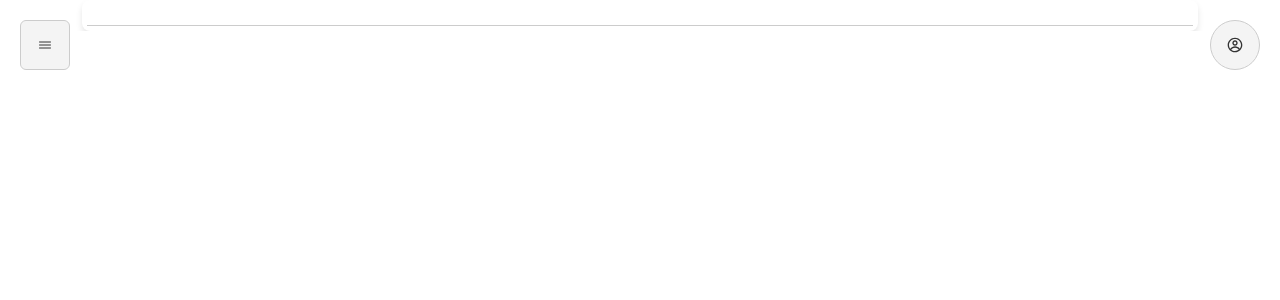
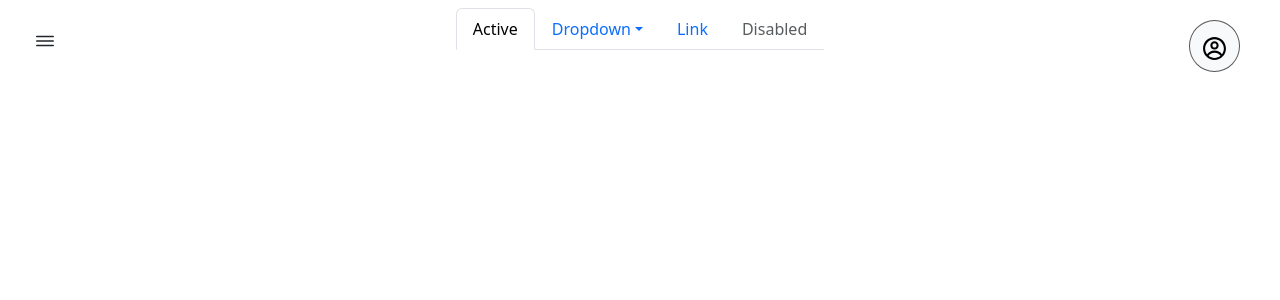
Before and after one commit to jithendra259/PERSONALISED-ASSISTANCE-FOR-AIR-QUALITY-INDEX-, a React (Create React App) app in the folder air_quality_index/: page /mainpage in a window 1280 px wide. Shown: the top 300 px of the page. Built offline with nearby package versions, Linux system fonts and the light colour scheme.

Commit message:
second commit

```diff
--- a/air_quality_index/package.json
+++ b/air_quality_index/package.json
@@ -3,6 +3,7 @@
   "version": "0.1.0",
   "private": true,
   "dependencies": {
+    "@popperjs/core": "^2.11.8",
     "assert": "^2.1.0",
     "axios": "^0.27.2",
     "bcrypt": "^5.1.1",
--- a/air_quality_index/src/components/mainpage/mainpage.css
+++ b/air_quality_index/src/components/mainpage/mainpage.css
@@ -1,106 +1,44 @@
-/* Reset styles */
-*,
-*::before,
-*::after {
-    margin: 0;
-    padding: 0;
-    box-sizing: border-box;
-}
+.profileicon .btn
+{
+    background-color: #f8f9fa;
+    color: #000;
+    border: 1px solid #585757;
+    border-radius: 50%;
+    font-size: 25px;
+    cursor: pointer;
+    position: fixed;
+    align-items: center;
+    justify-content: center;
+    top: 20px;
+    right: 40px;
 
-/* Global styles */
-body {
-    font-family: 'Lato', sans-serif;
-    font-size: 16px;
-    line-height: 1.6;
-    color: #333;
-    background-color: #f4f4f4;
-    margin: 0;
-    padding: 0;
-}
-
-/* Container styling */
-.container {
-    max-width: 1200px;
-    margin: 0 auto;
-    overflow: hidden;
-    padding: 0 20px;
-}
-
-/* Main page styling */
-.mainpageclass {
-    position: relative;
-    padding: 5px;
-    background: #fff;
-    border-radius: 8px;
-    box-shadow: 0 4px 6px rgba(0, 0, 0, 0.1);
-}
-
-/* Header styling */
-.mainheader {
-    display: flex;
-    justify-content: flex-end;
-    align-items: center;
-    padding: 10px;
-    border-bottom: 1px solid #ccc;
-}
-
-/* Profile button styling */
-.profileicon button {
-    position: fixed;
-    top: 20px;
-    right:20px;
-    height: 50px; /* Adjusted height for better fit */
-    width: 50px;  /* Adjusted width for better fit */
-    display: flex;
-    justify-content: center;
-    align-items: center;
-    color: #333;
-    background: #f4f4f4;
-    border: 1px solid #ccc;
-    border-radius: 50%;
-    cursor: pointer;
-    transition: background 0.3s ease, transform 0.2s ease;
-}
-
-.profileicon button:hover {
-    background: #e0e0e0;
-    transform: scale(1.1);
-}
-
-.profileicon button:focus {
-    outline: none;
-    box-shadow: 0 0 0 3px rgba(39, 49, 59, 0.5);
-}
-
-.profileicon .btn-icon {
-    display: flex;
-    justify-content: center;
-    align-items: center;
-    font-size: 40px; /* Adjusted font-size for better fit */
-}
-
-.menuicon button {
-    position: fixed;
-    top: 20px;
-    left:20px;
-    height: 50px; /* Adjusted height for better fit */
-    width: 50px;  /* Adjusted width for better fit */
-    display: flex;
-    justify-content: center;
-    align-items: center;
-    color: #333;
-    background: #f4f4f4;
-    border: 1px solid #ccc;
-
-    cursor: pointer;
-    transition: background 0.3s ease, transform 0.2s ease;
 }
 
 
-.menuicon .btn-icon
+.profileicon .btn:hover
 {
+    background-color: #a8a3a3;
+    color: #f8f9fa;
+}
+
+.menuicon .dropdown .btn
+{
+
+    left:20px;
+    top: 20px;
+    position:fixed;
+
+}
+
+.menuicon .dropdown .btn:hover
+{
+    background-color: #a8a3a3;
+    color: #f8f9fa;
+}
+
+.navbar
+{
+    align-items: center;
+    justify-content: center;
     display: flex;
-    justify-content: center;
-    align-items: center;
-    font-size:100px;
 }
--- a/air_quality_index/src/components/mainpage/mainpage.js
+++ b/air_quality_index/src/components/mainpage/mainpage.js
@@ -1,25 +1,78 @@
 import React from 'react';
 import { CgProfile } from 'react-icons/cg';
+import { IoMenuOutline } from "react-icons/io5";
+import 'bootstrap/dist/css/bootstrap.min.css';
+import 'bootstrap/dist/js/bootstrap.bundle.min.js';
 import './mainpage.css';
-import 'bootstrap/dist/css/bootstrap.min.css';
-import { IoMenuOutline } from "react-icons/io5";
 
-function Mainpage(){
+function Mainpage() {
   return (
     <div className="container">
       <div className="mainpageclass">
-        <div className="mainheader">
-          <div className='menuicon'>
-            <button type="button" className="btn btn-light" aria-label="Menu">
-            <IoMenuOutline />
-            </button>
+        <header className="mainheader">
+
+          <div className="menuicon">
+            <div className="dropdown">
+              <button
+                className="btn  "
+                type="button"
+                data-bs-toggle="dropdown"
+                aria-expanded="false"
+              >
+                <IoMenuOutline size={24} />
+              </button>
+              <ul className="dropdown-menu">
+                <li><a className="dropdown-item" href="#">Menu Item 1</a></li>
+                <li><a className="dropdown-item" href="#">Menu Item 2</a></li>
+                <li><a className="dropdown-item" href="#">Menu Item 3</a></li>
+              </ul>
+            </div>
           </div>
+
+          <div className="navbar">
+            <ul className="nav nav-tabs">
+              <li className="nav-item">
+                <a className="nav-link active" aria-current="page" href="#">Active</a>
+              </li>
+              <li className="nav-item dropdown">
+                <a className="nav-link dropdown-toggle" data-bs-toggle="dropdown" href="#" role="button" aria-expanded="false">Dropdown</a>
+                <ul className="dropdown-menu">
+                  <li><a className="dropdown-item" href="#">Action</a></li>
+                  <li><a className="dropdown-item" href="#">Another action</a></li>
+                  <li><a className="dropdown-item" href="#">Something else here</a></li>
+                  <li><hr className="dropdown-divider" /></li>
+                  <li><a className="dropdown-item" href="#">Separated link</a></li>
+                </ul>
+              </li>
+              <li className="nav-item">
+                <a className="nav-link" href="#">Link</a>
+              </li>
+              <li className="nav-item">
+                <a className="nav-link disabled" aria-disabled="true">Disabled</a>
+              </li>
+            </ul>
+          </div>
+
+          {/* Profile Icon */}
           <div className="profileicon">
-            <button type="button" className="btn btn-light" aria-label="Profile">
-              <CgProfile />
-            </button>
+            <div className="dropdown">
+              <button
+                className="btn btn-light"
+                type="button"
+                data-bs-toggle="dropdown"
+                aria-expanded="false"
+              >
+                <CgProfile />
+              </button>
+              <ul className="dropdown-menu">
+                <li><a className="dropdown-item" href="#">Profile</a></li>
+                <li><a className="dropdown-item" href="#">Settings</a></li>
+                <li><a className="dropdown-item" href="#">Logout</a></li>
+              </ul>
+            </div>
           </div>
-        </div>
+
+        </header>
       </div>
     </div>
   );
```
Also changed, not shown: 1 other file (tests, documents, lock files or other folders).
